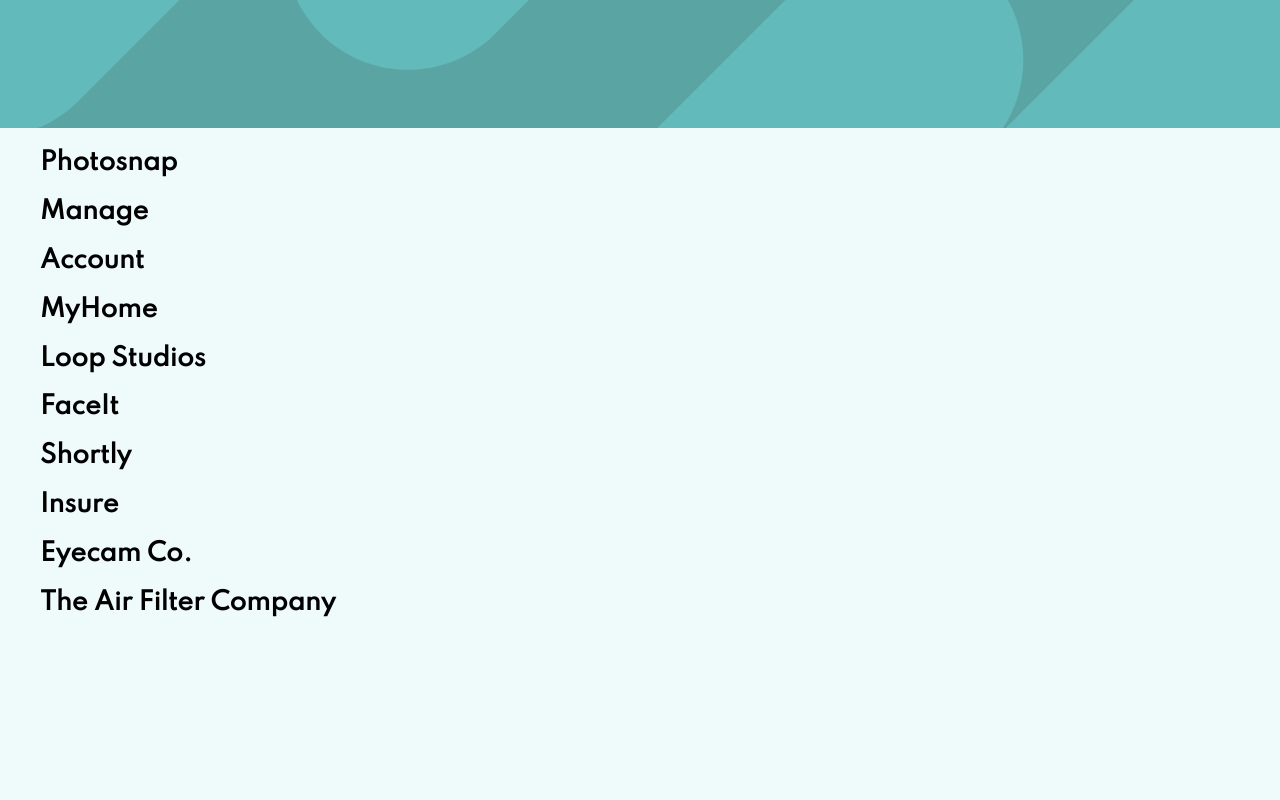
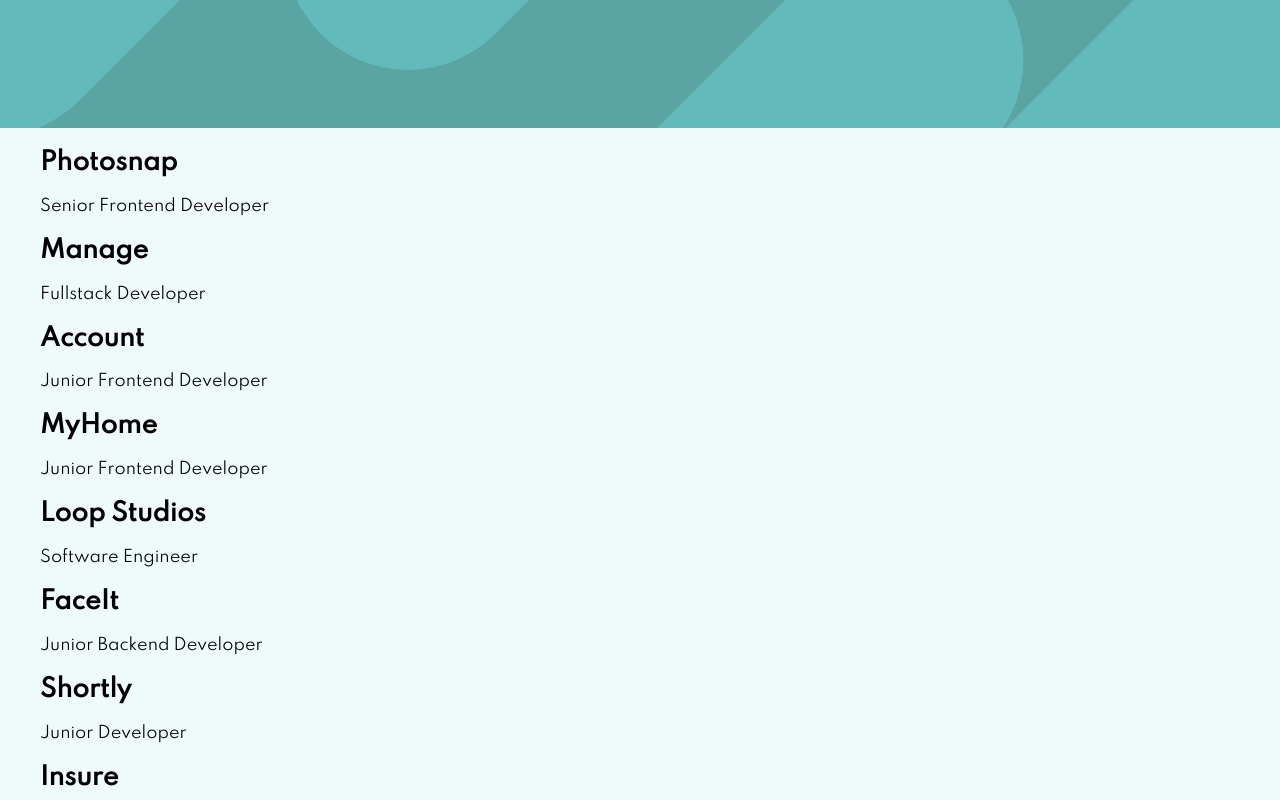
Before and after one commit to AndyBeable/static-job-listing, a Vue app: page / in a window 1280 px wide. Shown: the top 800 px of the page. Built offline with nearby package versions, Linux system fonts and the light colour scheme.

Commit message:
position prop

```diff
--- a/src/components/JobItem.vue
+++ b/src/components/JobItem.vue
@@ -1,11 +1,13 @@
 <template>
   <div>
     <h1>{{ company }}</h1>
+    <p>{{ position }}</p>
   </div>
 </template>
 
 <script>
 export default {
-  props: ['id', 'company'],
+  props: ['id', 'company', 'position'],
+  computed: {},
 };
 </script>
--- a/src/components/layout/JobList.vue
+++ b/src/components/layout/JobList.vue
@@ -5,6 +5,7 @@
         v-for="job in jobs"
         :key="job.id"
         :company="job.company"
+        :position="job.position"
       ></job-item>
     </ul>
   </section>
```
